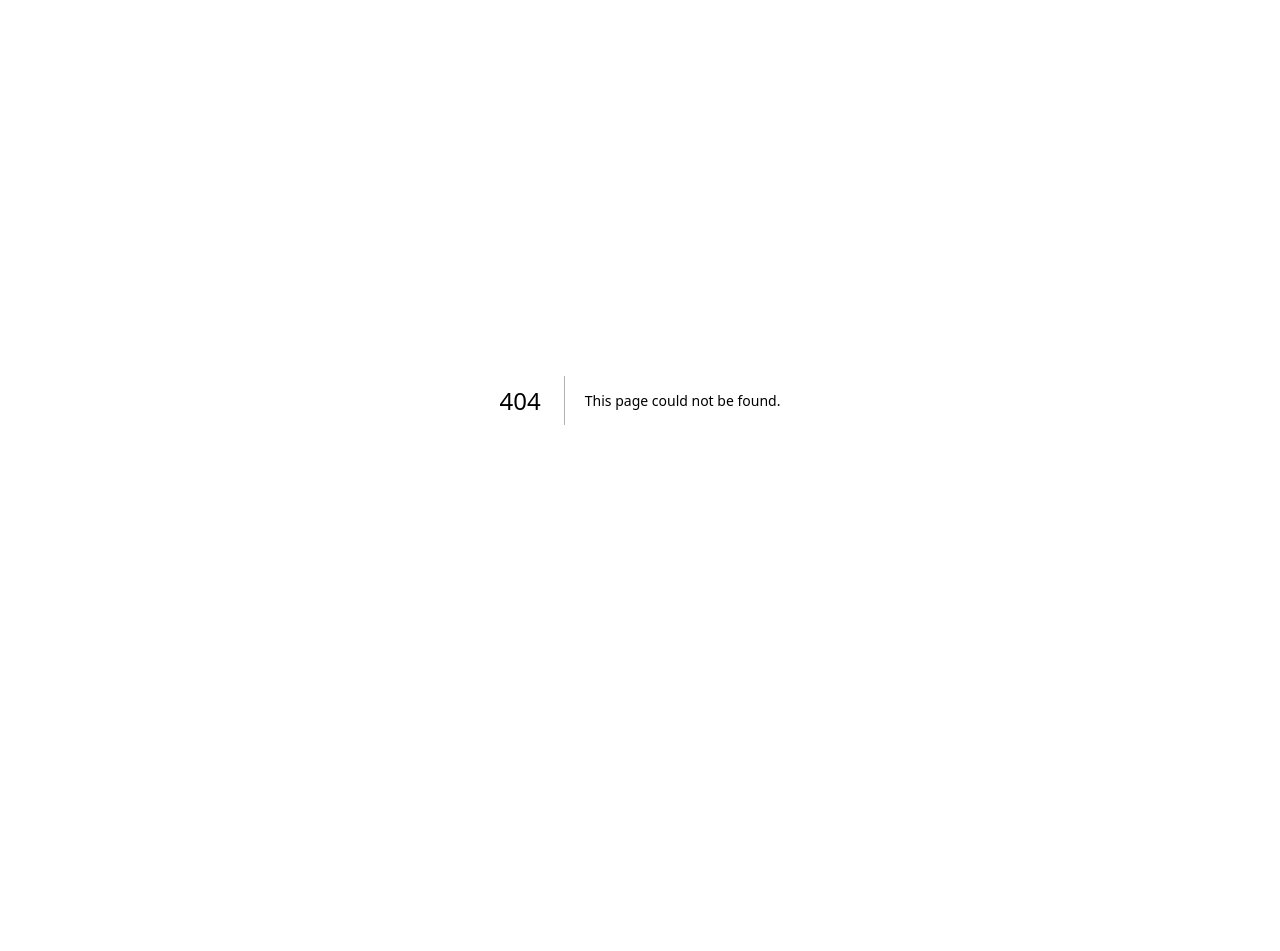
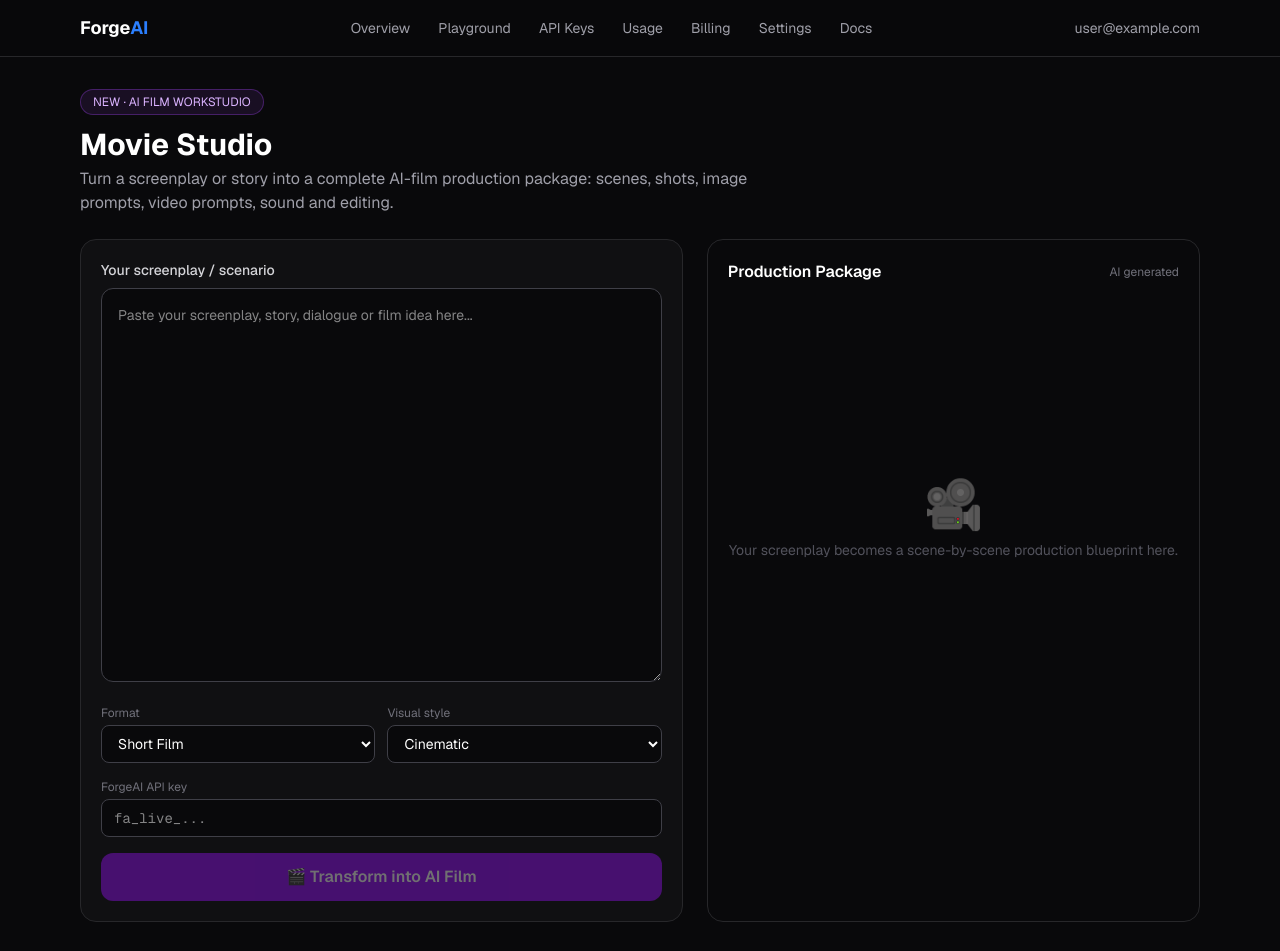
Before and after one commit to amineadd19-a11y/ForgeAI, a Next.js app: page /dashboard/movie-studio in a window 1280 px wide. Before the commit this address had no page. Shown: the top 951 px of the page. Before the commit the page ends 800 px from the top, so only its background shows below. Built offline with nearby package versions, Linux system fonts and the light colour scheme; no server answers; sample sign-in values are in the browser's storage.

Commit message:
Add ForgeAI Movie Studio for screenplay-to-AI-film production packages

```diff
--- /dev/null
+++ b/src/app/(dashboard)/dashboard/movie-studio/page.tsx
@@ -0,0 +1,60 @@
+"use client";
+
+import { useState } from "react";
+
+const formats = ["Short Film", "Feature Film", "Series Episode", "Trailer"];
+const styles = ["Cinematic", "Anime", "Pixar-like 3D", "Dark Thriller", "Documentary", "Sci-Fi"];
+
+export default function MovieStudioPage() {
+  const [script, setScript] = useState("");
+  const [apiKey, setApiKey] = useState("");
+  const [format, setFormat] = useState("Short Film");
+  const [style, setStyle] = useState("Cinematic");
+  const [loading, setLoading] = useState(false);
+  const [result, setResult] = useState("");
+  const [error, setError] = useState("");
+
+  async function transform() {
+    if (!script.trim() || !apiKey.trim()) return;
+    setLoading(true); setError(""); setResult("");
+    const prompt = `You are ForgeAI Movie Studio, an expert screenwriter, director, storyboard artist and AI-film production planner. Transform the user's screenplay/story into a production-ready AI film package. Do not invent important plot facts that contradict the source. Preserve characters, chronology and dialogue intent.\n\nOUTPUT EXACTLY THESE SECTIONS:\n1. TITLE + LOGLINE\n2. CHARACTERS (appearance, personality, role)\n3. SCENE BREAKDOWN (number, location, time, action, dialogue, emotion)\n4. SHOT LIST (shot type, camera movement, framing, lens feel, lighting)\n5. IMAGE PROMPTS (one detailed prompt per scene, consistent character descriptions)\n6. VIDEO PROMPTS (one motion/camera prompt per scene, suitable for AI video generators)\n7. SOUND DESIGN (ambience, SFX, music mood, dialogue notes)\n8. EDITING PLAN (transitions, pacing, color grade)\n9. FINAL PRODUCTION CHECKLIST\n\nFormat: ${format}. Visual style: ${style}. Write production-ready, specific prompts.\n\nUSER SCRIPT:\n${script}`;
+    try {
+      const res = await fetch("/api/v1/ai/generate", { method: "POST", headers: { "Content-Type": "application/json", Authorization: `Bearer ${apiKey.trim()}` }, body: JSON.stringify({ prompt, complexity: "advanced", maxTokens: 12000 }) });
+      const data = await res.json();
+      if (!res.ok) throw new Error(data.error?.message || `Error ${res.status}`);
+      setResult(data.content || "No result returned.");
+    } catch (e) { setError(e instanceof Error ? e.message : "Generation failed"); }
+    finally { setLoading(false); }
+  }
+
+  return (
+    <div className="space-y-6">
+      <div>
+        <div className="inline-flex rounded-full border border-purple-500/30 bg-purple-500/10 px-3 py-1 text-xs text-purple-300">NEW · AI FILM WORKSTUDIO</div>
+        <h1 className="mt-3 text-3xl font-bold text-white">Movie Studio</h1>
+        <p className="mt-1 max-w-2xl text-zinc-400">Turn a screenplay or story into a complete AI-film production package: scenes, shots, image prompts, video prompts, sound and editing.</p>
+      </div>
+
+      <div className="grid gap-6 lg:grid-cols-[1.1fr_.9fr]">
+        <section className="rounded-2xl border border-zinc-800 bg-zinc-900/50 p-5 space-y-4">
+          <div>
+            <label className="mb-2 block text-sm font-medium text-zinc-300">Your screenplay / scenario</label>
+            <textarea value={script} onChange={e => setScript(e.target.value)} rows={18} placeholder="Paste your screenplay, story, dialogue or film idea here..." className="w-full resize-y rounded-xl border border-zinc-700 bg-zinc-950 p-4 text-sm text-white outline-none focus:border-purple-500" />
+          </div>
+          <div className="grid gap-3 sm:grid-cols-2">
+            <div><label className="mb-1 block text-xs text-zinc-500">Format</label><select value={format} onChange={e => setFormat(e.target.value)} className="w-full rounded-lg border border-zinc-700 bg-zinc-950 px-3 py-2 text-sm text-white">{formats.map(x => <option key={x}>{x}</option>)}</select></div>
+            <div><label className="mb-1 block text-xs text-zinc-500">Visual style</label><select value={style} onChange={e => setStyle(e.target.value)} className="w-full rounded-lg border border-zinc-700 bg-zinc-950 px-3 py-2 text-sm text-white">{styles.map(x => <option key={x}>{x}</option>)}</select></div>
+          </div>
+          <div><label className="mb-1 block text-xs text-zinc-500">ForgeAI API key</label><input type="password" value={apiKey} onChange={e => setApiKey(e.target.value)} placeholder="fa_live_..." className="w-full rounded-lg border border-zinc-700 bg-zinc-950 px-3 py-2 text-sm font-mono text-white" /></div>
+          <button onClick={transform} disabled={loading || !script.trim() || !apiKey.trim()} className="w-full rounded-xl bg-purple-600 px-5 py-3 font-semibold text-white transition hover:bg-purple-500 disabled:cursor-not-allowed disabled:opacity-40">{loading ? "Building your film package…" : "🎬 Transform into AI Film"}</button>
+          {error && <div className="rounded-lg border border-red-900/50 bg-red-950/30 p-3 text-sm text-red-300">{error}</div>}
+        </section>
+
+        <section className="rounded-2xl border border-zinc-800 bg-zinc-950 p-5 min-h-[520px]">
+          <div className="mb-4 flex items-center justify-between"><h2 className="font-semibold text-white">Production Package</h2><span className="text-xs text-zinc-500">AI generated</span></div>
+          {result ? <pre className="max-h-[760px] overflow-auto whitespace-pre-wrap text-sm leading-6 text-zinc-200">{result}</pre> : <div className="flex h-[440px] items-center justify-center text-center text-zinc-600"><div><div className="text-5xl">🎥</div><p className="mt-3 text-sm">Your screenplay becomes a scene-by-scene production blueprint here.</p></div></div>}
+        </section>
+      </div>
+    </div>
+  );
+}
```
